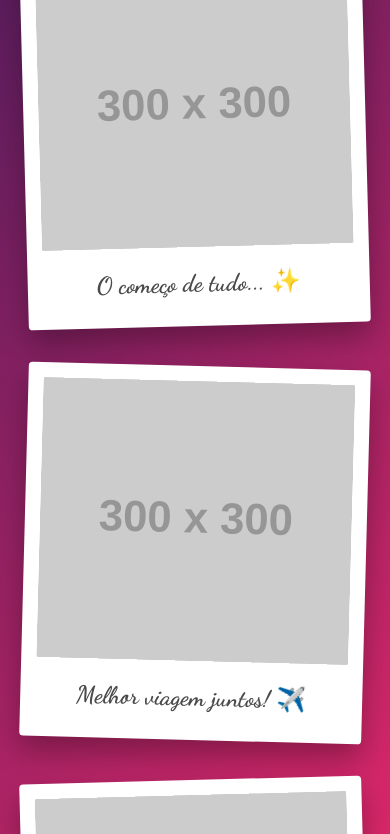
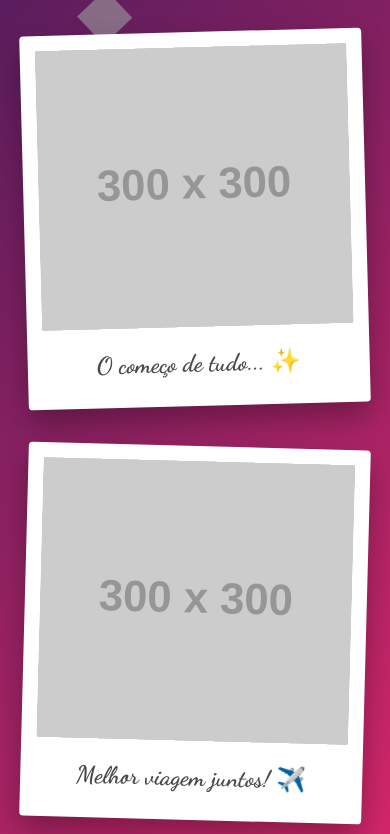
Before and after one commit to Wergiley/DiaDosNamorados, a plain HTML site: page index.html in a window 390 px wide. Shown: the part 753-1587 px from the top of the page. Drawn offline with nearby package versions, Linux system fonts and the light colour scheme; grey boxes are pictures that could not be loaded; placeholder pictures from the web are drawn by us.

Commit message:
correções no css

```diff
--- a/style.css
+++ b/style.css
@@ -406,7 +406,11 @@ footer p { margin-bottom: 0.5rem; }
     .love-letter-section { min-height: 440px; margin-bottom: 14rem; }
     .envelope-wrapper { width: 700px; height: 600px; }
     .envelope-lacre-btn { width: 60px; height: 60px; }
-
+    .gallery-section {
+        margin-top: -15rem;
+        position: relative;
+        z-index: 5;
+    }
     .letter-card-interactive {
         top: 20px; left: 50%;
         transform: translateX(-50%) scale(0.9);
@@ -435,7 +439,7 @@ footer p { margin-bottom: 0.5rem; }
     .envelope-lacre-btn { width: 40px; height: 40px; top: 47%; }
     .btn-text { font-size: 0.6rem; letter-spacing: 0px; }
     .gallery-section {
-        margin-top: -1rem;
+        margin-top: 5rem;
         position: relative;
         z-index: 5;
     }
@@ -471,10 +475,11 @@ footer p { margin-bottom: 0.5rem; }
     .envelope-lacre-btn { width: 30px; height: 30px; top: 47%; }
     .btn-text { font-size: 0.5rem; }
     .gallery-section {
-        margin-top: -1rem;
+        margin-top: 18rem;
         position: relative;
         z-index: 5;
     }
+    .gallery-section h2 { font-size: 2.1rem; }
     .letter-card-interactive {
         top: 10px; left: 50%;
         transform: translateX(-50%) scale(0.9);
```
